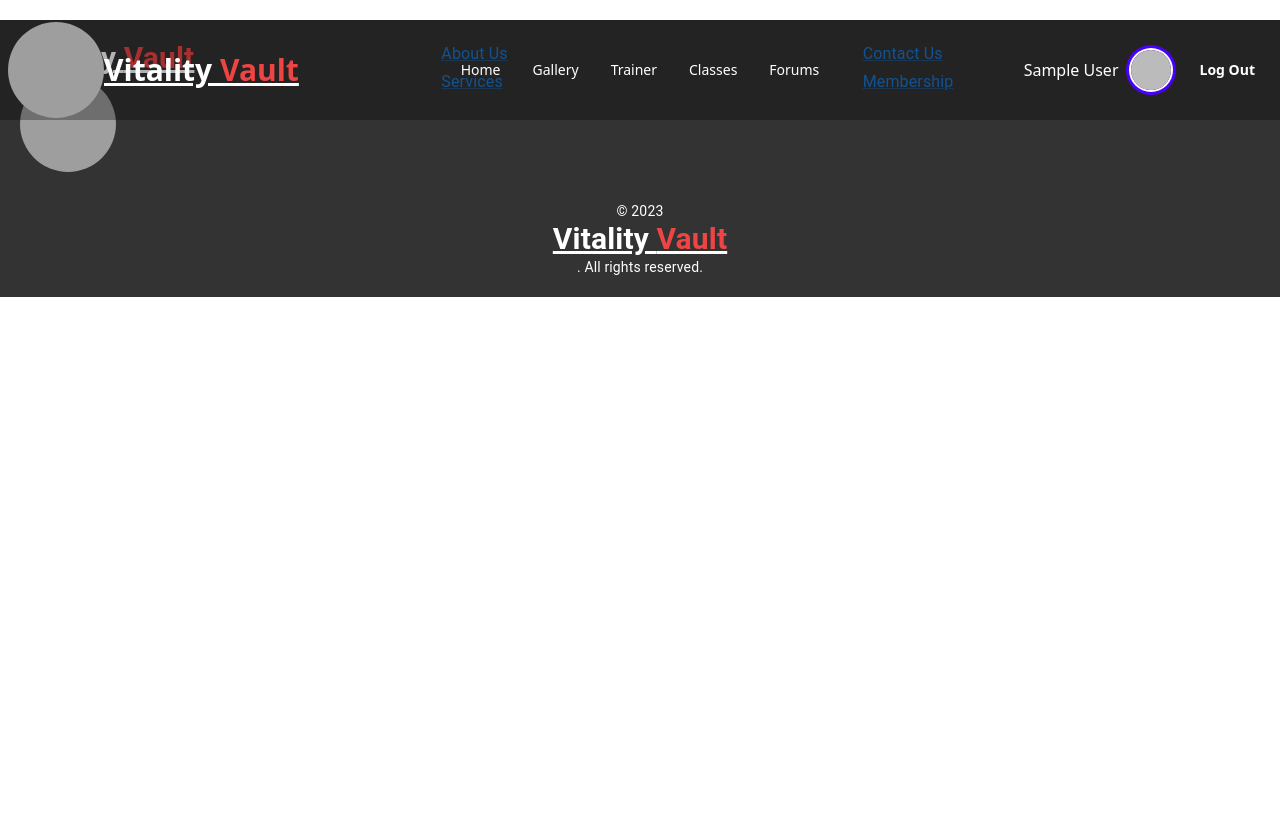
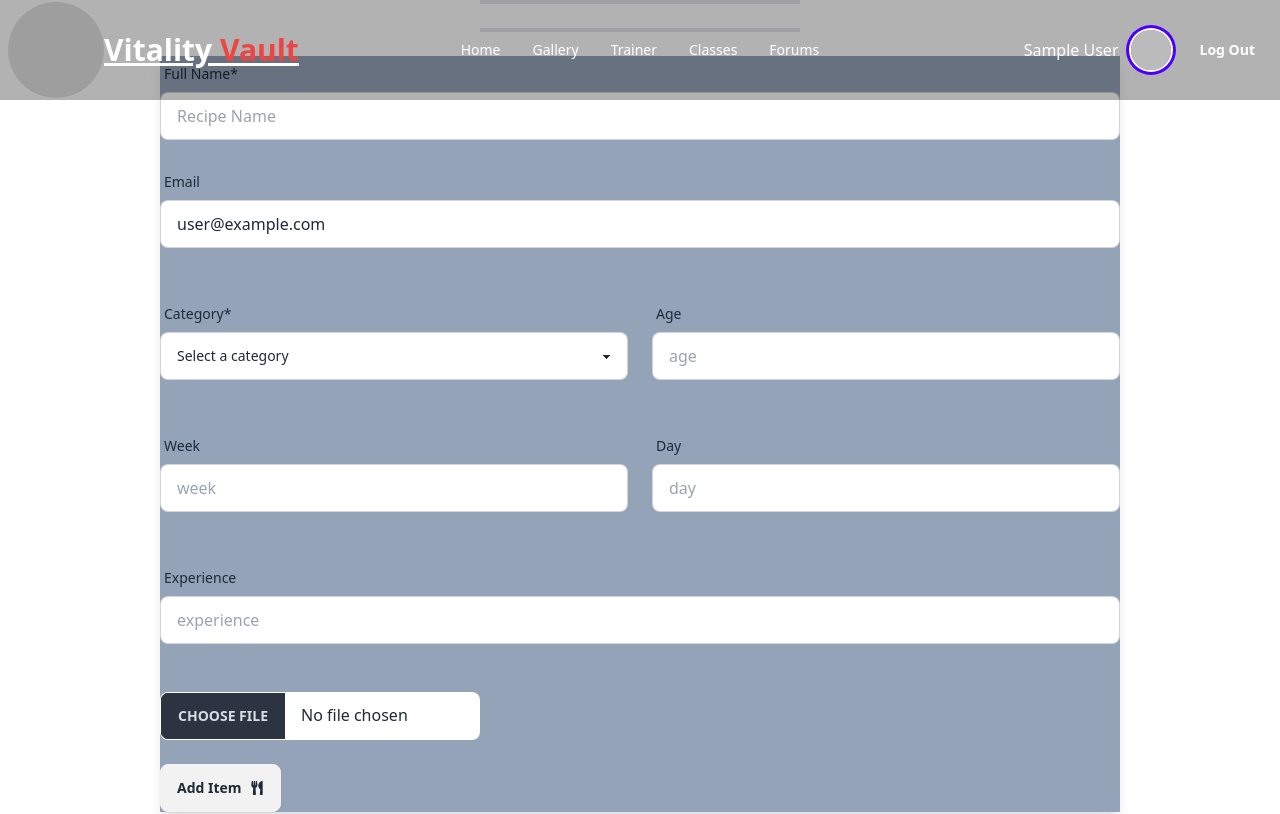
Before and after one commit to hulk-code/Fitness-House, a React (Vite) app: page /beatrainer in a window 1280 px wide. Shown: the top 814 px of the page. Built offline with nearby package versions, Linux system fonts and the light colour scheme; no server answers; sample sign-in values are in the browser's storage; grey boxes are pictures that could not be loaded.

Commit message:
create be a trainer page

```diff
--- /dev/null
+++ b/src/Hook/UseAxiousPublic/UseAxiousPublic.jsx
@@ -0,0 +1,11 @@
+import axios from "axios";
+
+const axiosPublic = axios.create({
+    baseURL: 'http://localhost:5000'
+})
+
+const useAxiosPublic = () => {
+    return axiosPublic;
+};
+
+export default useAxiosPublic;
--- a/src/Pages/Banner/Banner.jsx
+++ b/src/Pages/Banner/Banner.jsx
@@ -26,7 +26,7 @@ const Banner = () => {
                 <div className="title">
                     <h2 className='font-poppin text-5xl font-extrabold mb-2'>Looks For Our Classes</h2>
                     <GradientButton  variant="outlined" color="secondary">
-                       <Link to='/'>Class</Link>
+                       <Link to='/classes'>Class</Link>
                     </GradientButton>
 
                 </div>
--- a/src/Pages/BeATrainer/BeATrainer.jsx
+++ b/src/Pages/BeATrainer/BeATrainer.jsx
@@ -1,9 +1,172 @@
+import { useForm } from "react-hook-form";
+
+import { FaUtensils } from "react-icons/fa";
+
+import Swal from "sweetalert2";
+import useAxiosPublic from "../../Hook/UseAxiousPublic/UseAxiousPublic";
+import UseaxiosSecure from "../../Hook/UseAxiousSecure/UseaxiosSecure";
+import Sectiontitle from "../Home/SharedPage/SectionTitle/SectionTitle";
+import useAuth from "../../Hook/UseAuth/UseAuth";
+
+const image_hosting_key = import.meta.env.VITE_IMAGE_HOSTING_KEY;
+const image_hosting_api = `https://api.imgbb.com/1/upload?key=${image_hosting_key}`;
+
+const BeATrainer = () => {
+    const { register, handleSubmit, reset } = useForm();
+    const axiosPublic = useAxiosPublic();
+    const axiosSecure = UseaxiosSecure();
+    const {user}=useAuth();
+    const onSubmit = async (data) => {
+        console.log(data)
+
+        const imageFile = { image: data.image[0] }
+        const res = await axiosPublic.post(image_hosting_api, imageFile, {
+            headers: {
+                'content-type': 'multipart/form-data'
+            }
+        });
+        if (res.data.success) {
+
+            const userInfo = {
+                name: data.name,
+                email: data.email,
+                category: data.category,
+                age: parseFloat(data.age),
+                weelslot: parseFloat(data.week),
+                dayslot: parseFloat(data.day),
+
+                image: res.data.data.display_url
+            }
+            //
+            const menuRes = await axiosSecure.post('/beatrainer', userInfo);
+            console.log(menuRes.data)
+            if(menuRes.data.insertedId){
+                // show success popup
+                reset();
+                Swal.fire({
+                    position: "top-end",
+                    icon: "success",
+                    title: `${data.name} is added to the menu.`,
+                    showConfirmButton: false,
+                    timer: 1500
+                  });
+            }
+        }
+        console.log( 'with image url', res.data);
+    };
+
+    return (
+        <div>
+           <Sectiontitle></Sectiontitle>
+           <div className="w-9/12 mx-auto shadow-lg bg-slate-400">
+            <form onSubmit={handleSubmit(onSubmit)}>
+                    <div className="form-control w-full my-6">
+                        <label className="label">
+                            <span className="label-text">Full Name*</span>
+                        </label>
+                        <input
+                            type="text"
+                            placeholder="Recipe Name"
+                            {...register('name', { required: true })}
+                            required
+                            className="input input-bordered w-full" />
+                    </div>
+                    <div className="form-control w-full my-6">
+                        <label className="label">
+                            <span className="label-text">Email</span>
+                        </label>
+                        <input
+                            type="email"
+                            readOnly
+                            defaultValue={user?.email}
+                            placeholder="Recipe Name"
+                            {...register('email', { required: true })}
+                            required
+                            className="input input-bordered w-full" />
+                    </div>
 
 
-const BeATrainer = () => {
-    return (
-        <div>
+                    <div className="flex gap-6">
+                        {/* category */}
+                        <div className="form-control w-full my-6">
+                            <label className="label">
+                                <span className="label-text">Category*</span>
+                            </label>
+                            <select  defaultValue="default" {...register('category', { required: true })}
+                                className="select select-bordered w-full">
+                                <option disabled value="default">Select a category</option>
+                                <option value="weightLosstrainer">Weight Loss Trainer</option>
+                                <option value="Fitnesstrainer">Cardiovascular Fitness Trainer</option>
+                                <option value="bodybildertrainer">Bodybuilding Traine</option>
+                                <option value="funcionaltrainer">Functional Fitness Trainer</option>
+                                <option value="nutritiontrainer">Nutrition and Wellness Coach</option>
+                            </select>
+                        </div>
 
+                        {/* age */}
+                        <div className="form-control w-full my-6">
+                            <label className="label">
+                                <span className="label-text">Age</span>
+                            </label>
+                            <input
+                                type="number"
+                                placeholder="age"
+                                {...register('age', { required: true })}
+                                className="input input-bordered w-full" />
+                        </div>
+
+                    </div>
+                    <div className="flex gap-6">
+                        {/* time week */}
+                        <div className="form-control w-full my-6">
+                            <label className="label">
+                                <span className="label-text">Week</span>
+                            </label>
+                            <input
+                                type="number"
+                                placeholder="week"
+                                {...register('week', { required: true })}
+                                className="input input-bordered w-full" />
+                        </div>
+
+                        {/*timme day */}
+                        <div className="form-control w-full my-6">
+                            <label className="label">
+                                <span className="label-text">Day</span>
+                            </label>
+                            <input
+                                type="number"
+                                placeholder="day"
+                                {...register('day', { required: true })}
+                                className="input input-bordered w-full" />
+                        </div>
+
+                    </div>
+                    {/* details */}
+                    <div className="flex gap-6">
+                        {/* time week */}
+                        <div className="form-control w-full my-6">
+                            <label className="label">
+                                <span className="label-text">Experience</span>
+                            </label>
+                            <input
+                                type="number"
+                                placeholder="experience"
+                                {...register('experience', { required: true })}
+                                className="input input-bordered w-full" />
+                        </div>
+
+
+
+                    </div>
+                    <div className="form-control w-full my-6">
+                        <input {...register('image', { required: true })} type="file" className="file-input w-full max-w-xs" />
+                    </div>
+                    <button className="btn">
+                        Add Item <FaUtensils></FaUtensils>
+                    </button>
+                </form>
+            </div>
         </div>
     );
 };
--- /dev/null
+++ b/src/Pages/OurClassesPage/OurClasses.jsx
@@ -0,0 +1,11 @@
+
+
+const OurClasses = () => {
+    return (
+        <div>
+
+        </div>
+    );
+};
+
+export default OurClasses;
--- a/src/Pages/UserAutentication/PrivateRoute/PrivateRoute.jsx
+++ b/src/Pages/UserAutentication/PrivateRoute/PrivateRoute.jsx
@@ -14,7 +14,7 @@ const PrivateRoute = ({children}) => {
         return <progress className="progress w-56"></progress>
      }
      console.log(user);
-     if(user){
+     if(user?.email){
         return children ;
 
     }
--- a/src/Pages/UserAutentication/SocialLogin/SocialLogin.jsx
+++ b/src/Pages/UserAutentication/SocialLogin/SocialLogin.jsx
@@ -1,27 +1,29 @@
 import { FaGoogle } from "react-icons/fa";
 import useAuth from "../../../Hook/UseAuth/UseAuth";
+import useAxiosPublic from "../../../Hook/UseAxiousPublic/UseAxiousPublic";
+import { useNavigate } from "react-router-dom";
 
 
 
 
 const SocialLogin = () => {
     const { googleSignIn } = useAuth();
-    // const axiosPublic = useAxiosPublic();
-    // const navigate = useNavigate();
+    const axiosPublic = useAxiosPublic();
+    const navigate = useNavigate();
 
     const handleGoogleSignIn = () =>{
         googleSignIn()
         .then(result =>{
             console.log(result.user);
-            // const userInfo = {
-            //     email: result.user?.email,
-            //     name: result.user?.displayName
-            // }
-            // axiosPublic.post('/users', userInfo)
-            // .then(res =>{
-            //     console.log(res.data);
-            //     navigate('/');
-            // })
+            const userInfo = {
+                email: result.user?.email,
+                name: result.user?.displayName
+            }
+            axiosPublic.post('/users', userInfo)
+            .then(res =>{
+                console.log(res.data);
+                navigate(location ?.state ?location.state : '/')
+            })
         })
     }
 
```
Also changed, not shown: src/Pages/UserAutentication/Register/Register.jsx (+23 -1 lines), src/Router/Router.jsx (+8 -1 lines).
